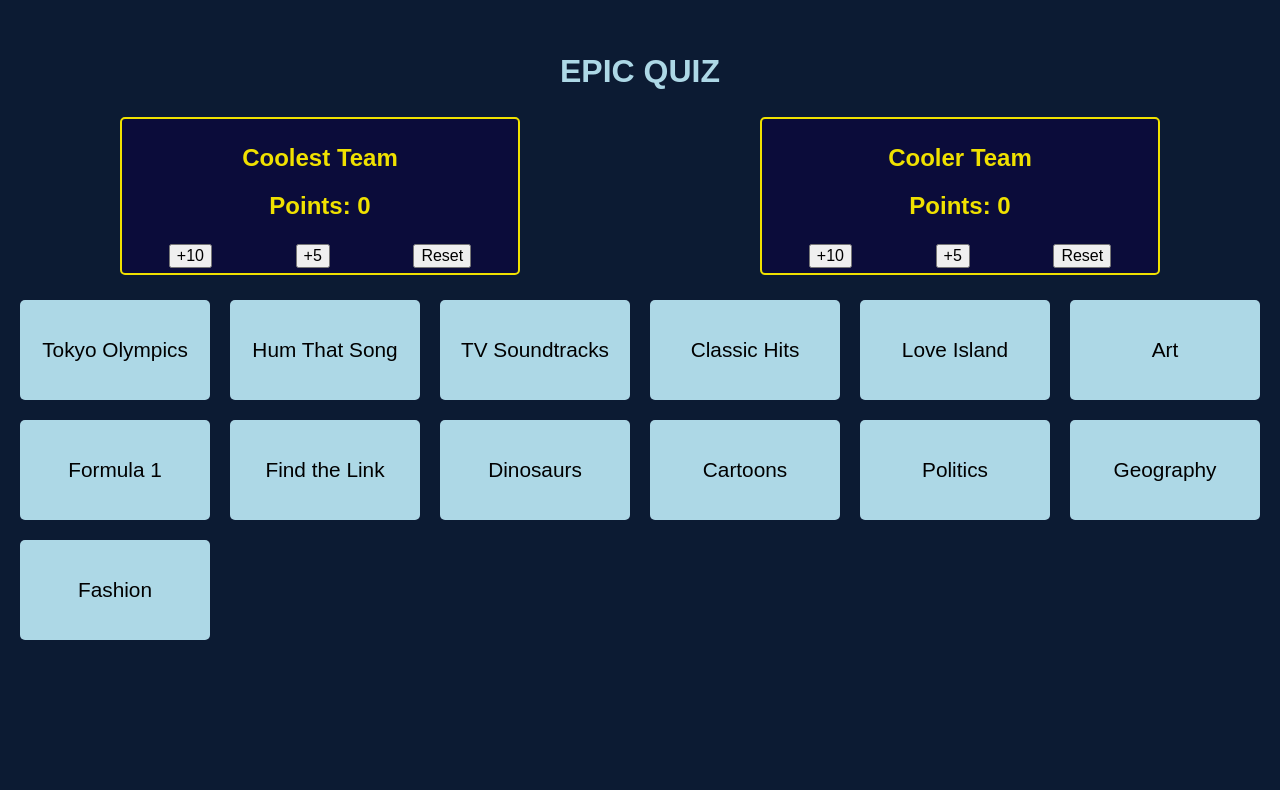
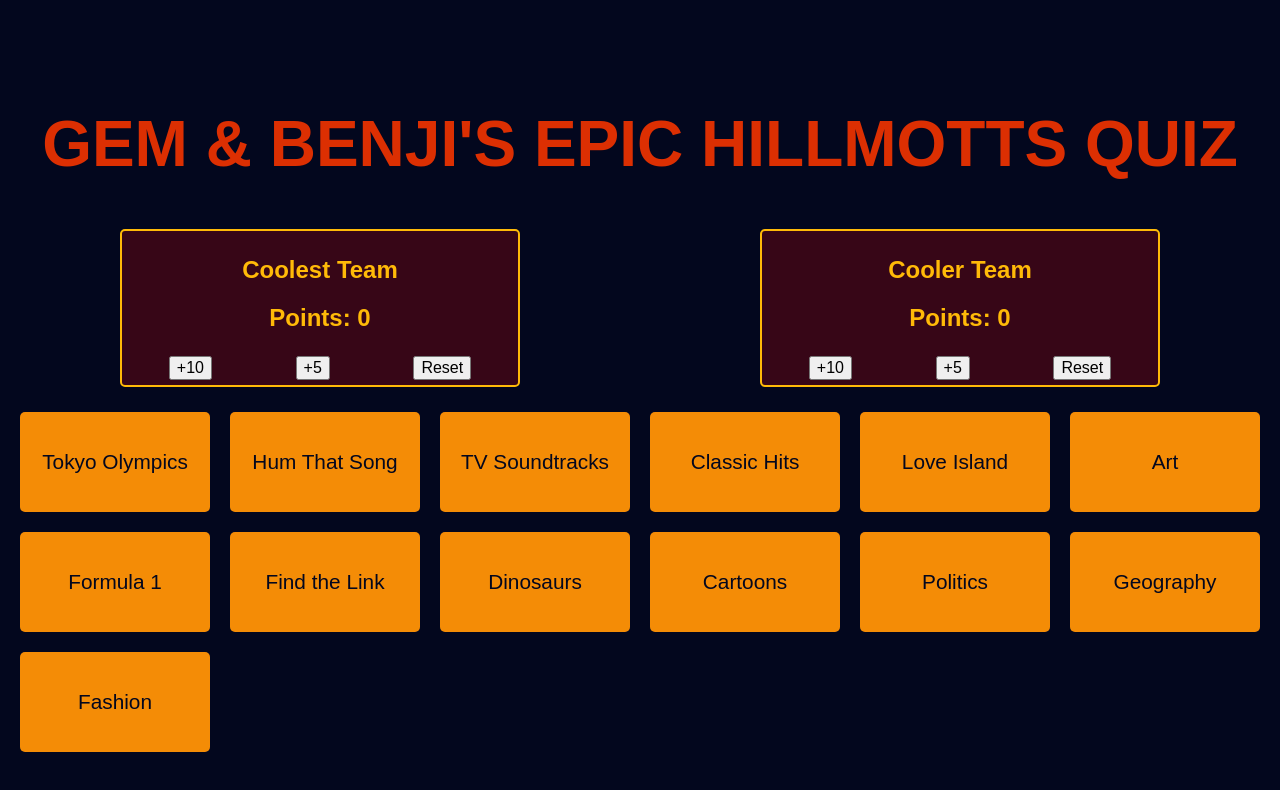
Before and after one commit to btwalpole/typescript-quiz, a React (Create React App) app: page / in a window 1280 px wide. Shown: the top 790 px of the page. Built offline with nearby package versions, Linux system fonts and the light colour scheme.

Commit message:
updating stlyes

```diff
--- a/src/App.tsx
+++ b/src/App.tsx
@@ -24,7 +24,7 @@ export default function App(): JSX.Element{
 
   return (
     <div className="App">
-      <h1 className="heading">EPIC QUIZ</h1>
+      <h1 className="heading">GEM & BENJI&apos;S EPIC HILLMOTTS QUIZ</h1>
       <div className="teams-container">
         <Team styles={stylesA} teamName={teamAName} score={teamAScore} addFive={teamAAddFive} addTen={teamAAddTen} resetScore={teamAResetScore}/>
         <Team styles={stylesB} teamName={teamBName} score={teamBScore} addFive={teamBAddFive} addTen={teamBAddTen} resetScore={teamBResetScore}/>
--- a/src/styles.css
+++ b/src/styles.css
@@ -1,8 +1,10 @@
 html {
-    --bg-color: #0c1b33;
-    --text-color: #7e7f9a;
-    --orange-color: #bc3908;
-    --yellow-color: #f0e100;
+    --bg-color: #03071E;
+    --text-color: #03071E;
+    --orange-color: #DC2F02;
+    --light-orange-color: #F48C06;
+    --yellow-color: #FFBA08;
+    --brown-color: #370617;
     background-color: var(--bg-color);
   }
 
@@ -16,8 +18,9 @@ html {
   }
 
   .heading {
-    color: lightblue;
+    color: var(--orange-color);
     padding-top: 1em;
+    font-size: 4em;
   }
 
   .teams-container {
@@ -27,7 +30,7 @@ html {
 
   .team {
     color: var(--yellow-color);
-    background-color: rgb(11, 12, 58);
+    background-color: var(--brown-color);
     display: flex;
     width: 50%;
     max-width: 400px;
@@ -76,6 +79,7 @@ html {
   }
 
   .item {
+    color: var(--text-color);
     border-radius: 5px;
     padding: 5px;
     display: flex;
@@ -83,9 +87,9 @@ html {
     align-items: center;
     font-size: 1.3em;
     cursor: pointer;
-    background-color: lightblue;
+    background-color: var(--light-orange-color);
   }
 
   .item:hover {
-    background-color: #fcb1a6;
+    background-color: var(--yellow-color);
   }
```
